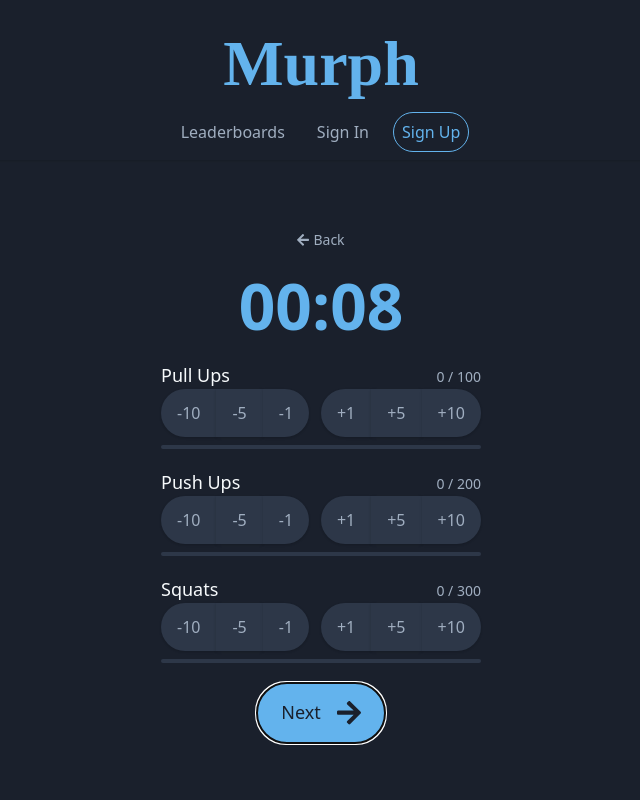
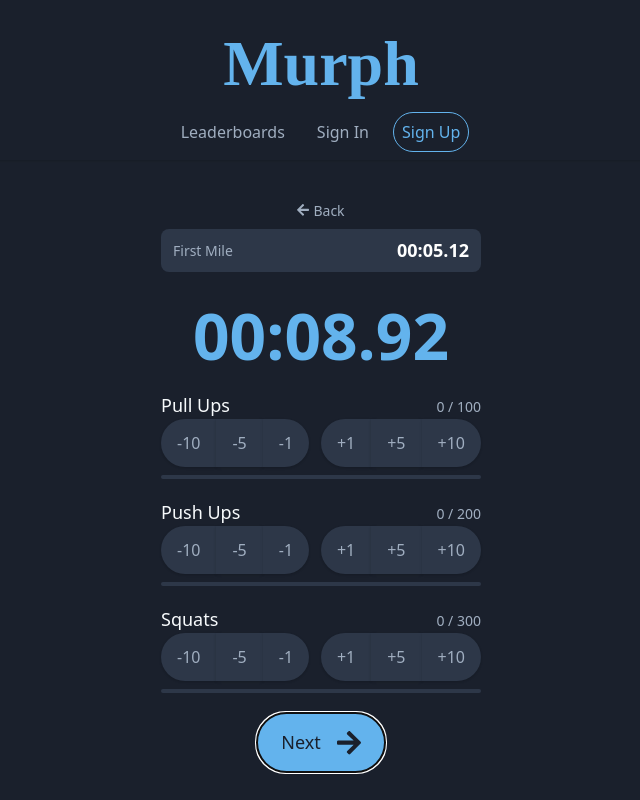
Before and after one commit to raymondkneipp/Murph-MERN, a React (Create React App) app: page /workout in a window 1280 px wide. Both pictures are taken after a click on the button "Next". Shown: the whole page, without its empty margins (319-959 px from the left). Built offline with nearby package versions, Linux system fonts and the light colour scheme.

Commit message:
Updated timer to work with date and added milliseconds as well as a simple lap feature

```diff
--- a/src/assets/tailwind.css
+++ b/src/assets/tailwind.css
@@ -9,3 +9,7 @@
 .brand {
   font-family: "Cinzel Decorative";
 }
+
+button {
+  touch-action: manipulation;
+}
--- /dev/null
+++ b/src/components/Laps.js
@@ -0,0 +1,19 @@
+import React from "react";
+
+export const Laps = ({ laps }) => {
+  return (
+    <>
+      {laps.map(lap => {
+        return (
+          <div
+            key={lap.time}
+            className="bg-gray-800 max-w-xs flex items-center justify-between w-full max-w-xs rounded-lg px-3 py-2 my-2"
+          >
+            <h4 className="text-sm text-gray-500">{lap.text}</h4>
+            <h3 className="text-lg text-white font-bold">{lap.time}</h3>
+          </div>
+        );
+      })}
+    </>
+  );
+};
--- /dev/null
+++ b/src/components/Timer.js
@@ -0,0 +1,52 @@
+import React, { useState, useEffect } from "react";
+
+export const Timer = ({ running, getTime }) => {
+  const [startTime] = useState(new Date());
+  const [minutes, setMinutes] = useState("00");
+  const [seconds, setSeconds] = useState("00");
+  const [milliSeconds, setMilliSeconds] = useState("00");
+
+  useEffect(() => {
+    let interval;
+    if (running) {
+      interval = setInterval(() => {
+        const currentTime = new Date();
+
+        var secondsPassed = ((currentTime - startTime) / 1000).toFixed(0);
+
+        setMinutes(
+          Math.floor(secondsPassed / 60)
+            .toString()
+            .padStart(2, "0")
+        );
+        setSeconds(
+          (secondsPassed - Math.floor(secondsPassed / 60) * 60)
+            .toString()
+            .padStart(2, "0")
+        );
+        setMilliSeconds((currentTime - startTime).toString().slice(-3, -1));
+
+        getTime({
+          minutes: Math.floor(secondsPassed / 60)
+            .toString()
+            .padStart(2, "0"),
+          seconds: (secondsPassed - Math.floor(secondsPassed / 60) * 60)
+            .toString()
+            .padStart(2, "0"),
+          milliSeconds: (currentTime - startTime).toString().slice(-3, -1)
+        });
+      }, 10);
+    }
+    return () => {
+      clearInterval(interval);
+    };
+  }, [running, startTime, getTime]);
+
+  return (
+    <div>
+      <h1 className="text-6xl font-black text-blue-400 p-2">
+        {minutes}:{seconds}.{milliSeconds}
+      </h1>
+    </div>
+  );
+};
--- a/src/pages/Home.js
+++ b/src/pages/Home.js
@@ -1,25 +1,12 @@
 import React from "react";
 import { Link } from "react-router-dom";
+import seal from "../assets/img/navy-seal.svg";
 
 export const Home = () => {
   return (
     <div className="flex flex-col items-center justify-center flex-1 mx-2">
+      <img src={seal} className="max-w-xs mb-5" alt="Navy Seal" />
       <div className="bg-gray-800 py-4 px-8 mb-6 shadow rounded-lg flex flex-col items-center max-w-xs w-full box-border">
-        <svg
-          aria-hidden="true"
-          focusable="false"
-          data-prefix="fas"
-          data-icon="running"
-          className="w-12 text-blue-500 mb-2"
-          role="img"
-          xmlns="http://www.w3.org/2000/svg"
-          viewBox="0 0 416 512"
-        >
-          <path
-            fill="currentColor"
-            d="M272 96c26.51 0 48-21.49 48-48S298.51 0 272 0s-48 21.49-48 48 21.49 48 48 48zM113.69 317.47l-14.8 34.52H32c-17.67 0-32 14.33-32 32s14.33 32 32 32h77.45c19.25 0 36.58-11.44 44.11-29.09l8.79-20.52-10.67-6.3c-17.32-10.23-30.06-25.37-37.99-42.61zM384 223.99h-44.03l-26.06-53.25c-12.5-25.55-35.45-44.23-61.78-50.94l-71.08-21.14c-28.3-6.8-57.77-.55-80.84 17.14l-39.67 30.41c-14.03 10.75-16.69 30.83-5.92 44.86s30.84 16.66 44.86 5.92l39.69-30.41c7.67-5.89 17.44-8 25.27-6.14l14.7 4.37-37.46 87.39c-12.62 29.48-1.31 64.01 26.3 80.31l84.98 50.17-27.47 87.73c-5.28 16.86 4.11 34.81 20.97 40.09 3.19 1 6.41 1.48 9.58 1.48 13.61 0 26.23-8.77 30.52-22.45l31.64-101.06c5.91-20.77-2.89-43.08-21.64-54.39l-61.24-36.14 31.31-78.28 20.27 41.43c8 16.34 24.92 26.89 43.11 26.89H384c17.67 0 32-14.33 32-32s-14.33-31.99-32-31.99z"
-          ></path>
-        </svg>
         <h3 className="text-xl font-medium text-gray-100 max-w-xs text-center mb-2">
           Workout Overview
         </h3>
--- a/src/pages/Workout.js
+++ b/src/pages/Workout.js
@@ -1,42 +1,56 @@
-import React, { useState, useEffect } from "react";
+import React, { useState } from "react";
 import { Counter } from "../components/Counter";
 import { Link } from "react-router-dom";
+import { Timer } from "../components/Timer";
+import { Laps } from "../components/Laps";
 
 export const Workout = () => {
-  const [elapsedTime, setElapsedTime] = useState(0);
-  const [minutes, setMinutes] = useState(0);
-  const [seconds, setSeconds] = useState(0);
-
   const [running, setRunning] = useState(true);
+  const [time, setTime] = useState({});
 
   const [stage, setStage] = useState(1);
 
-  useEffect(() => {
-    let interval;
-    if (running) {
-      interval = setInterval(
-        () =>
-          setElapsedTime(prevElapsedTime => {
-            const newElapsedTime = prevElapsedTime + 0.1;
-
-            setMinutes(Math.floor(newElapsedTime / 60));
-            setSeconds(newElapsedTime - Math.floor(newElapsedTime / 60) * 60);
-
-            return newElapsedTime;
-          }),
-        100
-      );
-    }
-    return () => {
-      clearInterval(interval);
-    };
-  }, [running]);
+  const [laps, setLaps] = useState([]);
 
   const handleClick = () => {
     setStage(stage + 1);
     if (stage === 3) {
       setRunning(false);
     }
+
+    if (stage === 1) {
+      setLaps([
+        ...laps,
+        {
+          text: "First Mile",
+          time: `${time.minutes}:${time.seconds}.${time.milliSeconds}`
+        }
+      ]);
+    }
+
+    if (stage === 2) {
+      setLaps([
+        ...laps,
+        {
+          text: "Calisthenics",
+          time: `${time.minutes}:${time.seconds}.${time.milliSeconds}`
+        }
+      ]);
+    }
+
+    if (stage === 3) {
+      setLaps([
+        ...laps,
+        {
+          text: "Second Mile",
+          time: `${time.minutes}:${time.seconds}.${time.milliSeconds}`
+        }
+      ]);
+    }
+  };
+
+  const getTime = time => {
+    setTime(time);
   };
 
   return (
@@ -87,13 +101,15 @@ export const Workout = () => {
           Back
         </button>
       )}
+      <Laps laps={laps} />
+      <Timer running={running} getTime={time => getTime(time)} />
       {stage === 3 && (
         <svg
           aria-hidden="true"
           focusable="false"
           data-prefix="fas"
           data-icon="running"
-          className="w-12 text-blue-500"
+          className="w-12 text-blue-500 mb-6"
           role="img"
           xmlns="http://www.w3.org/2000/svg"
           viewBox="0 0 416 512"
@@ -110,7 +126,7 @@ export const Workout = () => {
           focusable="false"
           data-prefix="fas"
           data-icon="running"
-          className="w-12 text-blue-500 mt-6"
+          className="w-12 text-blue-500 mb-6"
           role="img"
           xmlns="http://www.w3.org/2000/svg"
           viewBox="0 0 416 512"
@@ -127,7 +143,7 @@ export const Workout = () => {
           focusable="false"
           data-prefix="far"
           data-icon="thumbs-up"
-          className="w-12 text-blue-500"
+          className="w-12 text-blue-500 mb-6"
           role="img"
           xmlns="http://www.w3.org/2000/svg"
           viewBox="0 0 512 512"
@@ -138,17 +154,7 @@ export const Workout = () => {
           ></path>
         </svg>
       )}
-      <h1 className="text-6xl font-black text-blue-400 p-2">
-        {minutes
-          .toFixed(0)
-          .toString()
-          .padStart(2, "0")}
-        :
-        {seconds
-          .toFixed(0)
-          .toString()
-          .padStart(2, "0")}
-      </h1>
+
       {stage === 1 && (
         <h3 className="text-xl font-medium text-gray-100 max-w-xs text-center mb-6">
           First One Mile Run
```
Also changed, not shown: src/assets/img/navy-seal.svg (added), src/assets/main.css, 1 other file (tests, documents, lock files or other folders).
